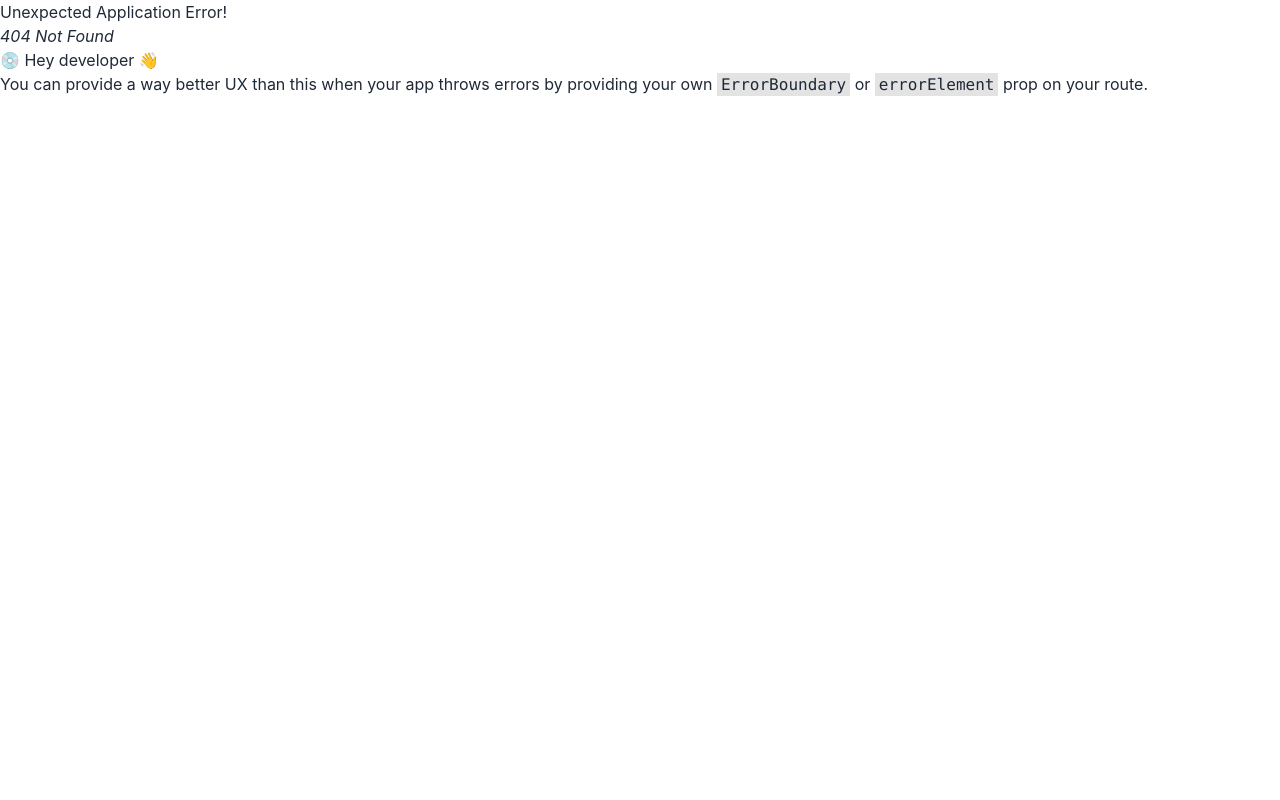
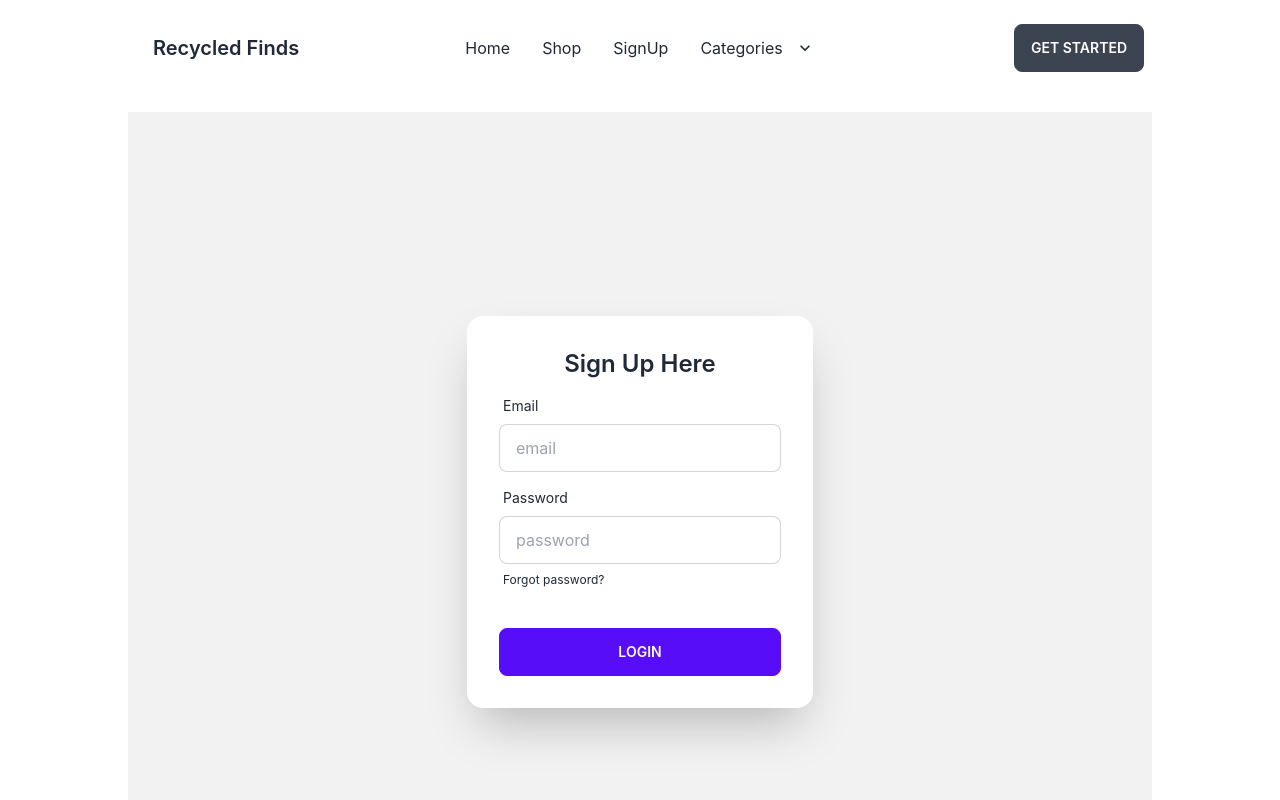
Before and after one commit to nanzchy4/resale-shop-client-side, a React (Create React App) app: page /signup in a window 1280 px wide. Before the commit this address had no page. Shown: the top 800 px of the page. Built offline with nearby package versions, Linux system fonts and the light colour scheme.

Commit message:
signUp routed added

```diff
--- a/src/Pages/Home/Categories/Category.js
+++ b/src/Pages/Home/Categories/Category.js
@@ -9,6 +9,7 @@ const Category = ({category}) => {
             <figure><img src={img}  alt="Shoes" className='img-sizing w-full'/></figure>
             <div className="card-body">
                 <h2 className="card-title">{categoryName}</h2>
+
                 <p>{about}</p>
                 <div className="card-actions justify-end">
                     <Link to={`/categories/${_id}`}><button className="btn btn-primary">See All</button></Link>
--- /dev/null
+++ b/src/Pages/SignUp/SignUp/SignUp.js
@@ -0,0 +1,36 @@
+import React from 'react';
+
+const SignUp = () => {
+    return (
+        <div className="hero min-h-screen bg-base-200 max-w-5xl mx-auto">
+            <div className="hero-content ">
+                <div className="card flex-shrink-0 w-full max-w-sm shadow-2xl bg-base-100">
+
+                    <div className="card-body">
+                        <h1 className='text-center text-2xl font-semibold'>Sign Up Here</h1>
+                        <div className="form-control">
+                            <label className="label">
+                                <span className="label-text">Email</span>
+                            </label>
+                            <input type="text" placeholder="email" className="input input-bordered" />
+                        </div>
+                        <div className="form-control">
+                            <label className="label">
+                                <span className="label-text">Password</span>
+                            </label>
+                            <input type="text" placeholder="password" className="input input-bordered" />
+                            <label className="label">
+                                <a href="#" className="label-text-alt link link-hover">Forgot password?</a>
+                            </label>
+                        </div>
+                        <div className="form-control mt-6">
+                            <button className="btn btn-primary">Login</button>
+                        </div>
+                    </div>
+                </div>
+            </div>
+        </div>
+    );
+};
+
+export default SignUp;
--- a/src/Pages/SingleCategoryCollection/SingleCategory.js
+++ b/src/Pages/SingleCategoryCollection/SingleCategory.js
@@ -3,13 +3,19 @@ import React from 'react';
 const SingleCategory = ({product}) => {
     const {categoryName,img,location,usedTime,buyingPrice,sellingPrice,description,sellerName,postTime} =product;
     return (
-        <div className="card card-side bg-base-100 shadow-xl">
-            <figure><img src={img} alt="Sofa" className='w-64 h-64' /></figure>
+        <div className="card card-side bg-base-100 shadow-xl mb-8 w-9/12">
+            <figure className='ml-6'><img src={img} alt="Sofa" className='w-96 h-80 ' /></figure>
             <div className="card-body">
                 <h2 className="card-title">{categoryName}</h2>
-                <p>{description}</p>
+                <p>Location: {location} </p>
+                <p>Buying Price: {buyingPrice}</p>
+                <p>Selling Price: {sellingPrice}</p>
+                <p>Years Used: {usedTime}</p>
+                <p>Posted at {postTime}</p>
+                <p>Posted by {sellerName}</p>
+                <p>"{description}"</p>
                 <div className="card-actions justify-end">
-                    <button className="btn btn-primary">Watch</button>
+                    <button className="btn btn-primary">Book Now</button>
                 </div>
             </div>
         </div>
--- a/src/Pages/SingleCategoryCollection/SingleCategoryCollection.js
+++ b/src/Pages/SingleCategoryCollection/SingleCategoryCollection.js
@@ -8,7 +8,7 @@ const SingleCategoryCollection = () => {
     const products = useLoaderData();
 
     return (
-        <div className='max-w-5xl mx-auto grid grid-cols-1 lg:grid-cols-2 gap-3 mt-6'>
+        <div className='max-w-5xl mx-auto mt-6'>
 
             {
                 products.map(product => <SingleCategory key={product._id} product={product}></SingleCategory>)
--- a/src/Shared/Navbar/Navbar.js
+++ b/src/Shared/Navbar/Navbar.js
@@ -10,9 +10,9 @@ const Navbar = () => {
                         <svg xmlns="http://www.w3.org/2000/svg" className="h-5 w-5" fill="none" viewBox="0 0 24 24" stroke="currentColor"><path strokeLinecap="round" strokeLinejoin="round" strokeWidth="2" d="M4 6h16M4 12h8m-8 6h16" /></svg>
                     </label>
                     <ul tabIndex={0} className="menu menu-compact dropdown-content mt-3 p-2 shadow bg-base-100 rounded-box w-52">
-                        <li><Link>Home</Link></li>
+                        <li><Link to='/'>Home</Link></li>
                         <li><Link>Shop</Link></li>
-                        <li><Link>Item3</Link></li>
+                        <li><Link to='/signup'>SignUp</Link></li>
                         <li tabIndex={0}>
                             <Link clLinkssName="justify-between">
                                 Categories
@@ -31,10 +31,10 @@ const Navbar = () => {
             </div>
             <div className="navbar-center hidden lg:flex">
                 <ul className="menu menu-horizontal p-0">
-                    <li><Link>Home</Link></li>
-                    <li><Link>Shop</Link></li>
-                    <li><Link>Item 3</Link></li>
-                    <li tabIndex={0}>
+                        <li><Link to='/'>Home</Link></li>
+                        <li><Link>Shop</Link></li>
+                        <li><Link to='/signup'>SignUp</Link></li>
+                        <li tabIndex={0}>
                         <Link>
                             Categories
                             <svg className="fill-current" xmlns="http://www.w3.org/2000/svg" width="20" height="20" viewBox="0 0 24 24"><path d="M7.41,8.58L12,13.17L16.59,8.58L18,10L12,16L6,10L7.41,8.58Z" /></svg>
--- a/src/index.js
+++ b/src/index.js
@@ -4,7 +4,7 @@ import './index.css';
 import App from './App';
 import reportWebVitals from './reportWebVitals';
 
-import { QueryClient, QueryClientProvider, useQuery } from '@tanstack/react-query';
+import { QueryClient, QueryClientProvider} from '@tanstack/react-query';
 
 const queryClient = new QueryClient();
 const root = ReactDOM.createRoot(document.getElementById('root'));
```
Also changed, not shown: src/Routes/Routes.js (+5 -2 lines).
